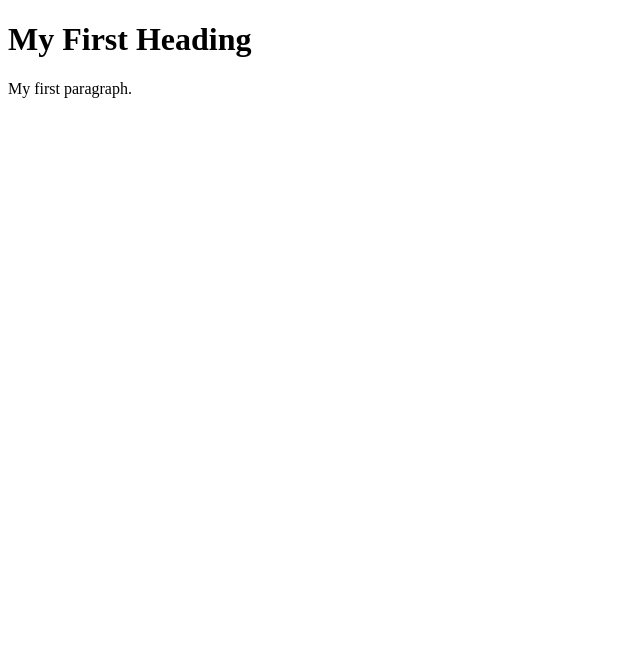
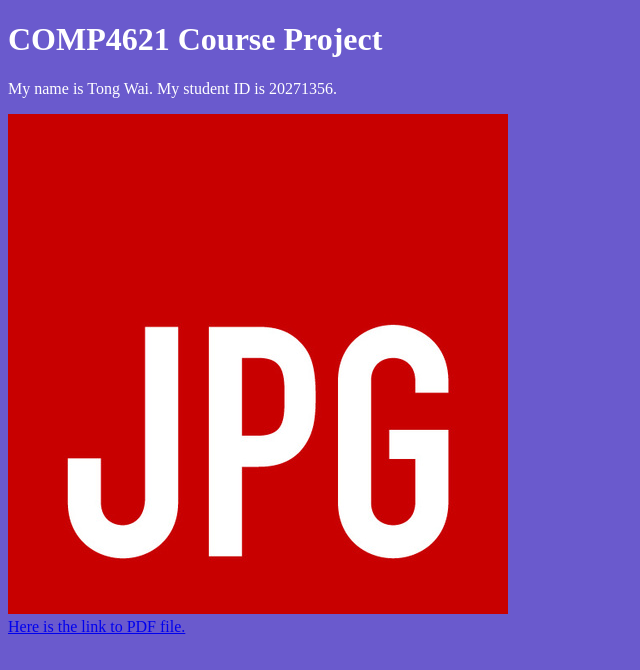
Before and after one commit to wtong2017/http-server, a plain HTML site: page index.html in a window 1280 px wide. Shown: the whole page, without its empty margins (0-640 px from the left). Drawn offline with Linux system fonts and the light colour scheme.

Commit message:
Handle CSS files

```diff
--- a/index.html
+++ b/index.html
@@ -1,9 +1,14 @@
 <!DOCTYPE html>
 <html>
-<body>
-
-<h1>My First Heading</h1>
-<p>My first paragraph.</p>
-
-</body>
+	<head>
+		<title>COMP4621 Course Project</title>
+		<link rel="stylesheet" href="styles.css">
+	</head>
+	<body>
+		<h1>COMP4621 Course Project</h1>
+		<p>My name is Tong Wai. My student ID is 20271356.</p>
+		<img src="test.jpg" alt="JPEG Image">
+		<br>
+		<a href="introduction.pdf">Here is the link to PDF file.</a>
+	</body>
 </html>
--- /dev/null
+++ b/styles.css
@@ -0,0 +1,7 @@
+body {
+	background-color: SlateBlue;
+}
+
+h1, p {
+	color: white;
+}
```
Also changed, not shown: 2 other files.
